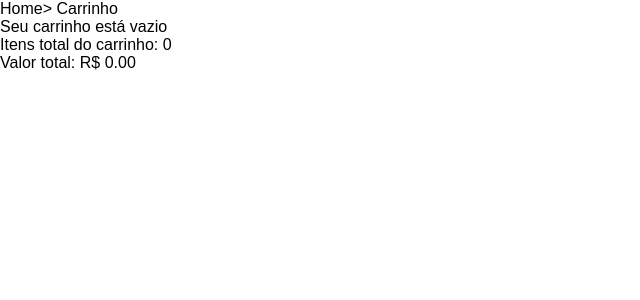
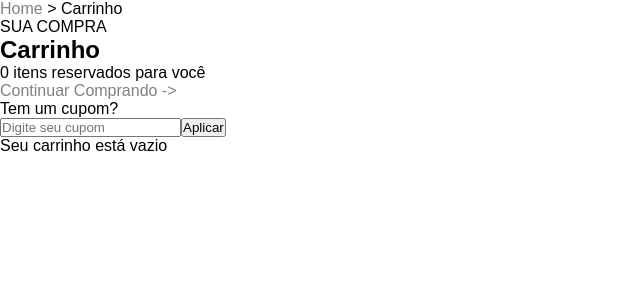
Before and after one commit to Phduartebjj/E-commerce-AgroAgrega, an Angular app in the folder e-commerce-AgroAgrega/: page /cart in a window 1280 px wide. Shown: the top 300 px of the page, without its empty margins (0-640 px from the left). Built offline with nearby package versions, Linux system fonts and the light colour scheme.

Commit message:
style: Cria html inicial do carrinho

```diff
--- a/e-commerce-AgroAgrega/src/app/features/cart/cart.css
+++ b/e-commerce-AgroAgrega/src/app/features/cart/cart.css
@@ -0,0 +1,7 @@
+a {
+  color: gray;
+}
+
+.destaque {
+  color: black;
+}
--- a/e-commerce-AgroAgrega/src/app/features/cart/cart.html
+++ b/e-commerce-AgroAgrega/src/app/features/cart/cart.html
@@ -1,7 +1,35 @@
-<p><a href="/">Home</a>> <a href="/cart">Carrinho</a></p>
+<main>
+  <p>
+    <a routerLink="/">Home</a> >
+    <a class="destaque" routerLink="/cart">Carrinho</a>
+  </p>
+  <section>
+    <div>
+      <span>SUA COMPRA</span>
 
-@if (isEmpty()) {
-  <p>Seu carrinho está vazio</p>
-}
-<p>Itens total do carrinho: {{ totalItens() }}</p>
-<p>Valor total: {{ totalValue() | precoFormatado }}</p>
+      <h2>Carrinho</h2>
+
+      <p>
+        {{ totalItens() }}
+        @if (totalItens() === 1) {
+          item reservado para você
+        } @else {
+          itens reservados para você
+        }
+      </p>
+    </div>
+    <a routerLink="/products">Continuar Comprando -></a>
+  </section>
+
+  <section>
+    <p>Tem um cupom?</p>
+    <input type="text" placeholder="Digite seu cupom">
+    <button>Aplicar</button>
+  </section>
+
+  @if (isEmpty()) {
+    <p>Seu carrinho está vazio</p>
+  } @else {
+    <p>Valor total: {{ totalValue() | precoFormatado }}</p>
+  }
+</main>
--- a/e-commerce-AgroAgrega/src/app/features/cart/cart.ts
+++ b/e-commerce-AgroAgrega/src/app/features/cart/cart.ts
@@ -2,10 +2,11 @@ import { Component, inject } from '@angular/core';
 import { Cart } from '../../core/services/cart/cart';
 import { ProductModel } from '../../models/product';
 import { PrecoFormatadoPipe } from '../../shared/pipes/preco-formatado-pipe';
+import { RouterLink } from '@angular/router';
 
 @Component({
   selector: 'app-cart',
-  imports: [PrecoFormatadoPipe],
+  imports: [RouterLink, PrecoFormatadoPipe],
   templateUrl: './cart.html',
   styleUrl: './cart.css',
 })
--- a/e-commerce-AgroAgrega/src/app/features/home/home.html
+++ b/e-commerce-AgroAgrega/src/app/features/home/home.html
@@ -1 +1,2 @@
 <p>home works!</p>
+<a href="/cart">Go to Cart</a>
```
